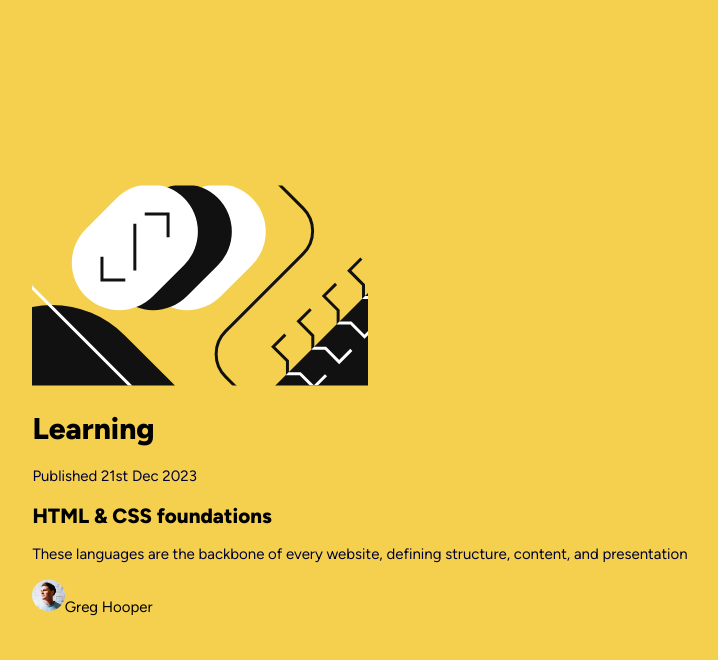
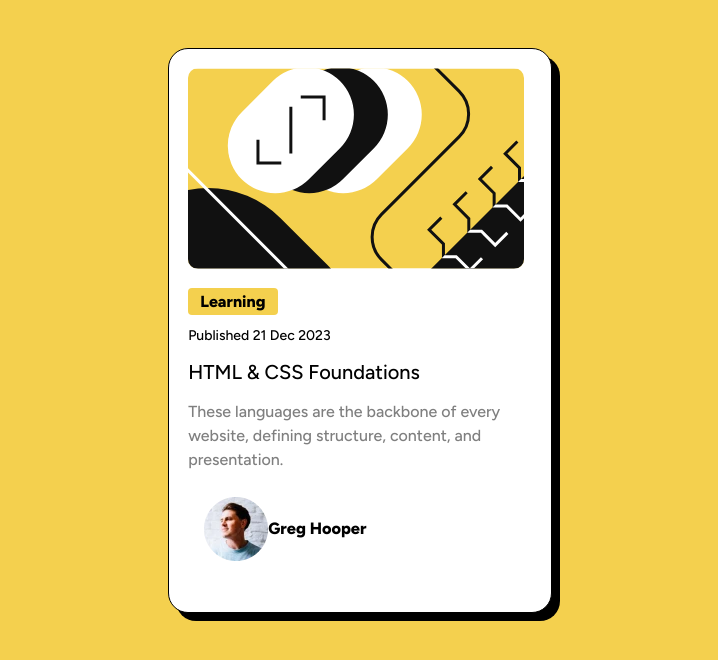
Before and after one commit to FrancesReagan/blog-preview-card-main, a plain HTML site: page index.html in a window 1280 px wide. Shown: the whole page, without its empty margins (280-998 px from the left). Drawn offline with Linux system fonts and the light colour scheme.

Commit message:
updated all of html and css

```diff
--- a/index.html
+++ b/index.html
@@ -2,28 +2,38 @@
 <html lang="en">
 <head>
   <meta charset="UTF-8">
-  <meta name="viewport" content="width=device-width, initial-scale=1.0"> <!-- displays site properly based on user's device -->
-  <link rel="icon" type="image/png" sizes="32x32" href="./assets/images/favicon-32x32.png">
+  <meta name="viewport" content="width=device-width, initial-scale=1.0">
+  <link rel="preconnect" href="https://fonts.googleapis.com">
+  <link rel="preconnect" href="https://fonts.gstatic.com" crossorigin>
+  <link href="https://fonts.googleapis.com/css2?family=Figtree:wght@500;
+  800&display=swap" rel="stylesheet">
   <link rel="stylesheet" href="styles.css">
-  <title>Frontend Mentor | Blog preview card</title>
+  <title>Blog-Preview-Card</title>
 </head>
 <body>
-  <main class-"card"
-
-    <div class-"card-content">
-      <img class="illustration" src="./assets/images/illustration-article.svg" alt="illustration of article">
-      <h1>Learning</h1>
-      <p>Published 21st Dec 2023</p>
-      <h2>HTML & CSS foundations</h2>
-        <p>These languages are the backbone of every website, defining structure, content, and presentation</p>
-
-        <div class="Author">
-          <img src="./assets/images/image-avatar.webp" alt="Author"
-          <h3>Greg Hooper</h3>
-        </div>
+  <section id="bpv-card-container">
+    <div class="bpv-card-img">
+      <img src="./assets/images/illustration-article.svg" alt="yellow black and white illustration of a design">
+    </div>
+    <div class="bpr-card-text">
+      <div class="background-color-yellow">
+        <h4>Learning</h4>
+      </div>
+      <p class="datepublished">
+        Published 21 Dec 2023
+      </p>
+      <a href="#">
+        <h2 class="bpr-post-title">HTML & CSS Foundations</h2>
+      </a>
+      <p class="bpr-text">These languages are the backbone of every website,
+        defining structure, content, and presentation.
+      </p>
 
     </div>
-
-  </main>
+    <div class="avatar-author-container">
+      <img src="./assets/images/image-avatar.webp" alt="Author avatar">
+      <h3>Greg Hooper</h3>
+    </div>
+  </section>
 </body>
 </html>
--- a/styles.css
+++ b/styles.css
@@ -1,99 +1,100 @@
-
-
-/* set the root For the var() function */
-:root {
-  --colorBackground: rgb(244,208,78);
-  --colorCard: rgb(1, 0, 0);
-  --colorParagraph: rgb(0, 0,50);
-  --colorTitles: hsl(0, 0%, 7%);
-}
-
-@font-face {
-  font-family: 'Figtree';
-  src: url('./assets/fonts/static/Figtree-ExtraBold.ttf') format('truetype');
-  font-weight: 800;
-}
-
-@font-face {
-  font-family: 'Figtree';
-  src: url('./assets/fonts/static/Figtree-SemiBold.ttf') format('truetype');
-  font-weight: 600;
-}
-
-@font-face {
-  font-family: 'Figtree';
-  src: url('./assets/fonts/Figtree-VariableFont_wght.ttf') format('truetype');
-  font-weight: normal;
+/* Reset  */
+* {
+  margin: 0;
+  padding: 0;
+  box-sizing: border-box;
+  font-family: 'Figtree', sans-serif;
 }
 
 body {
-  display: flex;
-  margin: 0;
-  padding: 0;
-  background: var(--colorBackground);
-  height: 100vh;
-  justify-content: center;
-  align-items: center;
-  font-family: "Figtree";
-  font-size: 0.9375em;
+  background-color: #F4D04E;
 }
 
-.card{
-  display:flex;
-  flex-direction:column;
-  max-width: 330px;
-  background-color: var(--colorCard);
-  border-radius: 15px;
-  border: 1px solid var(--colorParagraph)
-  box-shadow: 8px 9 px 0 0 var(--colorTitles);
+a {
+  color:#000;
+  text-decoration: none;
 }
 
-.card:hover{
-  transform: scale(0.9);
-  cursor: pointer;
+#bpv-card-container {
+  width: 384px;
+  height: 565px;
+  background-color: #fff;
+  border-radius: 20px;
+  border:1px solid black;
+  box-shadow: 8px 8px 0px 0px#000 ;
+  padding: 1.2rem;
+  margin: 3rem auto;
 }
 
-.card-content{
-  padding: 15px;
-
-   .illustration {
-  width: 100%;
-  border-radius: 10px;
-  margin-bottom: 15px;
-   }
+.bpv-card-img {
+  display: flex;
+  align-items: centerj
+  justify-content: center;
 }
 
-
-h1 {
-  background-color: var(--colorBackground)
-  padding: 5px 8px;
-  border-radius: 5px;
-  font-size: 0.75em
-  font-weight: 800;
+.bpv-card-img img {
+  border-radius: 10px;
 }
 
-h2 {
-  font-size: 1.375em;
-  font-weight: 800;
-}
-
-p {
-  color: var(--colorParagraph);
-  margin-top: 0;
-  line-height: 1.25em;
-  font-weight: normal;
+.bpr-card-text {
+  margin-top: 1.2rem;
+  margin-left 5px;
 
 }
 
-.Author {
+.background-color-yellow{
+  background-color: #F4D04E;
+  padding: 4px 12px;
+  border-radius: 4px;
+  width: 90px;
+}
+
+.datepublished {
+  font-size: 14px;
+  font-weight: 500;
+  margin-top: 0.7rem;
+  margin-bottom: 1rem;
+}
+
+.bpr-post-title {
+  font-size: 20px;
+  font-weight: 500;
+  marign-top: 0.7rem;
+  margin-bottom: 1rem;
+  transition: color 0.2 ease-in;
+}
+
+.bpr-post-title:hover {
+  color: #F4D04E;
+}
+
+.bpr-text {
+  color: #7f7f7f;
+  font-size: 16px;
+  font-weight: 500;
+  line-height: 1.5;
+  margin-bottom: 1.5rem;
+
+}
+
+.avatar-author-container {
+  display: flex;
   align-items: center;
-  img {
-    height: 2.1875em;
+}
+
+.avatar-author-container {
+margin-left: 1rem;
+font-size: 14px;
+font-weight: 800;
+}
+
+@media screen and (max-width: 500px) {
+  #bpv-card-container {
+    width: 86%;
+    margin: 1.6rem auto
+  }
+
+  .bpv-card-img img {
+    width: 100%;
   }
 }
-
-h3 {
-  color: var(--colorTitles);
-  font-size: 0.8125em
-  margin-left: 5px
-}
```
Also changed, not shown: assets/images/favicon-32x32.png (deleted).
